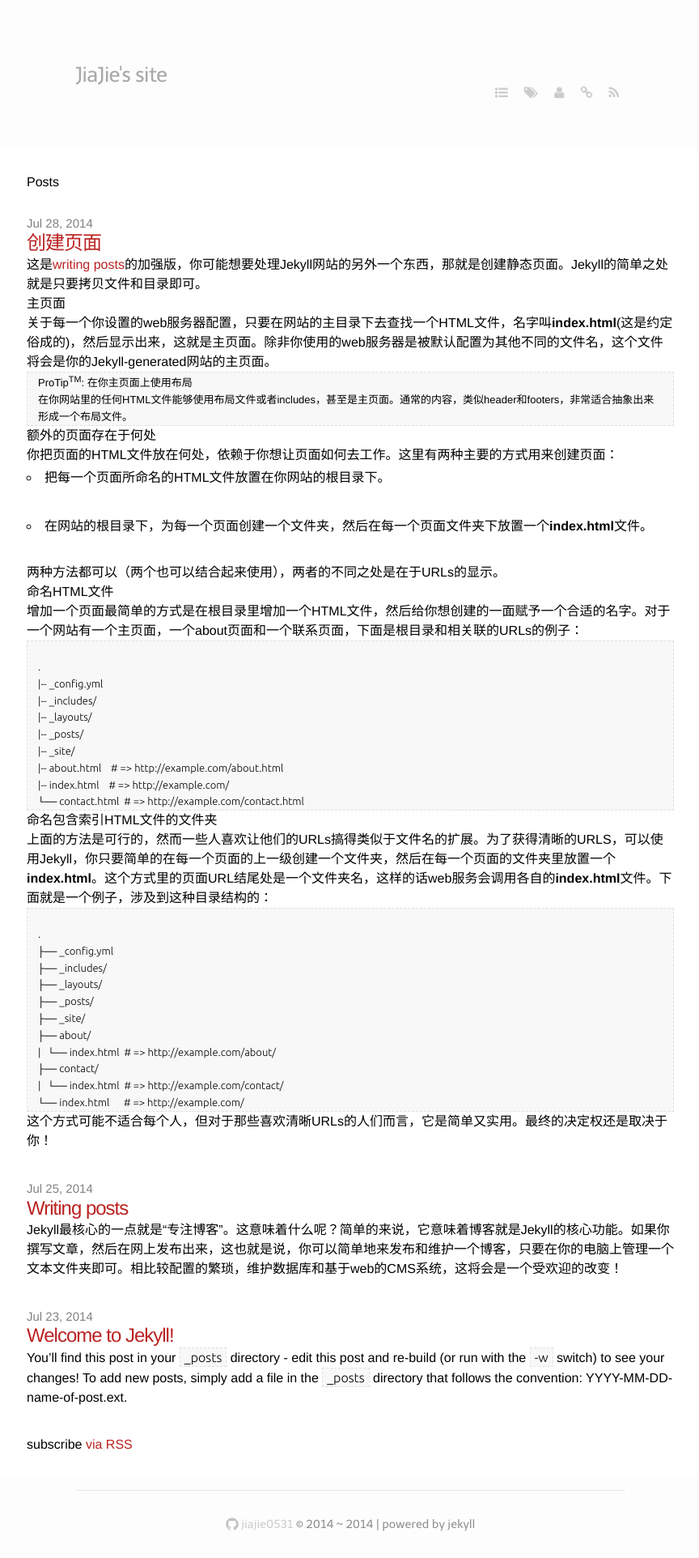
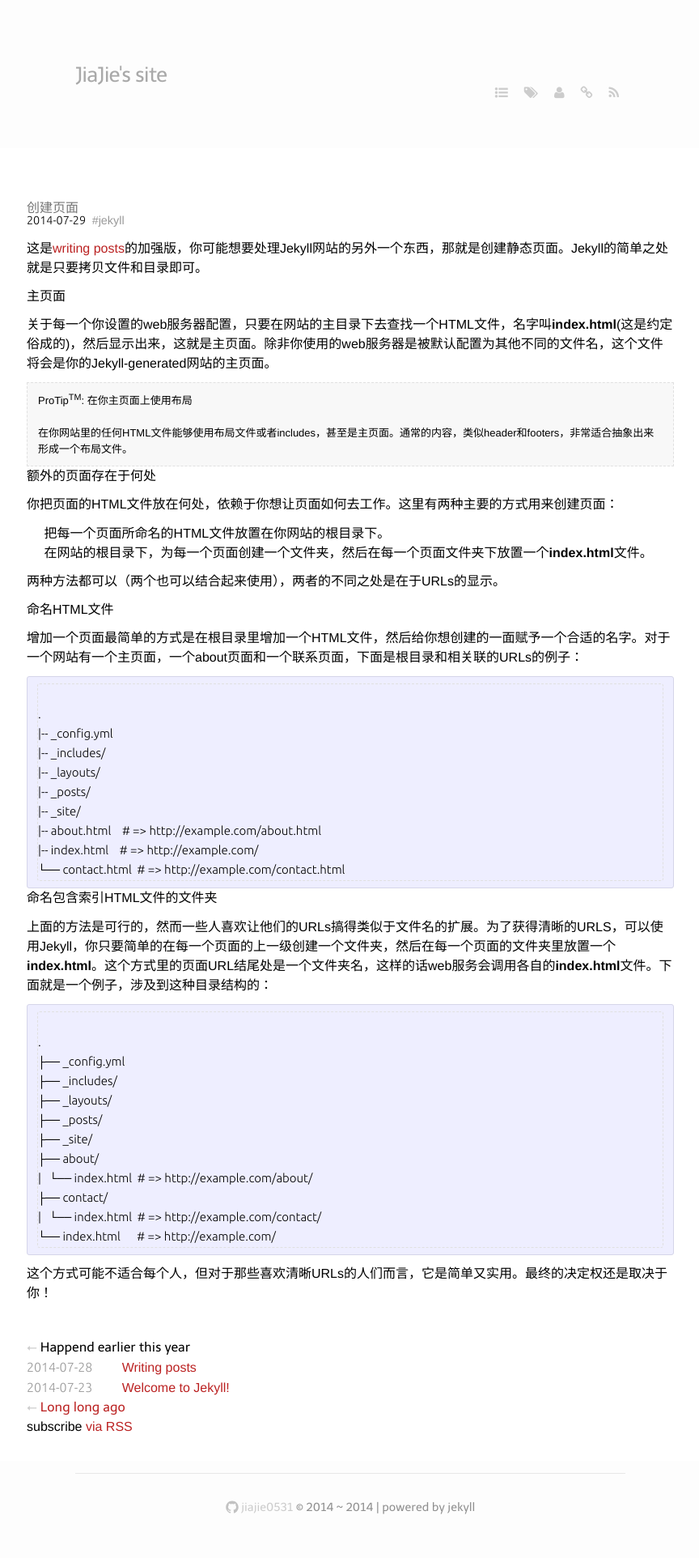
Before and after one commit to jiajie0531/jiajie.github.io, a Jekyll site: the page built from index.html, in a window 1280 px wide. Shown: the whole page at 81% size, without its empty margins (207-1071 px from the left). Built offline with Jekyll 4.4.1, drawn with Linux system fonts in a browser that asks for light colours; a script that is not in the unit is left out; after the commit the page ends 1902 px from its top, so only the background shows below that.

Commit message:
custom homepage

```diff
--- a/_posts/2014-07-28-writing-posts.markdown
+++ b/_posts/2014-07-28-writing-posts.markdown
@@ -1,7 +1,7 @@
 ---
 layout: post
 title:  "Writing posts"
-date:   2014-07-25 21:14:29
+date:   2014-07-28 21:14:29
 categories: jekyll
 ---
 
--- a/_posts/2014-07-29-creating-pages.markdown
+++ b/_posts/2014-07-29-creating-pages.markdown
@@ -1,7 +1,7 @@
 ---
 layout: post
 title:  "创建页面"
-date:   2014-07-28 22:32:27
+date:   2014-07-29 22:32:27
 categories: jekyll
 tags: jekyll
 ---
--- a/index.html
+++ b/index.html
@@ -4,16 +4,61 @@
 
 <div class="home">
 
-  <h1>Posts</h1>
+  <ul class="listing">
+  {% for post in site.posts limit: 1 %}
+  <article class="content">
+    <section class="title">
+      <h2><a href="{{ post.url }}">{{ post.title }}</a></h2>
+    </section>
+    <section class="meta">
+    <span class="time">
+      <time datetime="{{ post.date | date:"%Y-%m-%d" }}">{{ post.date | date:"%Y-%m-%d" }}</time>
+    </span>
+    {% if post.tags %}
+    <span class="tags">
+      {% for tag in post.tags %}
+      <a href="/tags.html#{{ tag }}" title="{{ tag }}">#{{ tag }}</a>
+      {% endfor %}
+    </span>
+    {% endif %}
+    <!-- BEGIN this would not work on any other domain -->
+    <span
+      class           = 'like-wrapper'
+      like-shortname  = '{{ site.disqus }}'
+      like-identifier = '{{ post.guid }}'
+      like-name       = '{{ post.title }}'
+      like-link       = '{{ site.atom-baseurl }}{{ page.url }}'
+      like-btn        = '&#xf087;'
+    ></span>
+    <script type="text/javascript">
+      var l = document.createElement('script'); l.type = 'text/javascript'; l.async = true;
+      l.src = 'http://www.like-btn.com/javascript/widget.js';
+      (document.getElementsByTagName('head')[0] || document.getElementsByTagName('body')[0]).appendChild(l);
+    </script>
+    <!-- END this would not work on any other domain -->
+    </section>
+    <section class="post">
+    {{ post.content }}
+    </section>
+    </article>
+  {% endfor %}
+  </ul>
 
-  <ul class="posts">
-    {% for post in site.posts %}
-      <li>
-        <span class="post-date">{{ post.date | date: "%b %-d, %Y" }}</span>
-        <a class="post-link" href="{{ post.url | prepend: site.baseurl }}">{{ post.title }}</a>
-        {{ post.excerpt }}
-      </li>
-    {% endfor %}
+  <div class="divider"></div>
+  <ul class="listing main-listing">
+    <li class="listing-seperator">Happend earlier this year</i>
+  {% capture year %}{{ site.time | date:"%Y"}}{% endcapture %}
+  {% for post in site.posts offset:1 %}
+    {% capture y %}{{ post.date | date:"%Y"}}{% endcapture %}
+    {% if year != y %}
+    {% break %}
+    {% endif %}
+    <li class="listing-item">
+      <time datetime="{{ post.date | date:"%Y-%m-%d" }}">{{ post.date | date:"%Y-%m-%d" }}</time>
+      <a href="{{ post.url }}" title="{{ post.title }}">{{ post.title }}</a>
+    </li>
+  {% endfor %}
+    <li class="listing-seperator"><a href="/archive/">Long long ago</a></li>
   </ul>
 
   <p class="rss-subscribe">subscribe <a href="{{ "/feed.xml" | prepend: site.baseurl }}">via RSS</a></p>
```
Also changed, not shown: bak/index_2014-07-29.html (added, +38 -0 lines).
